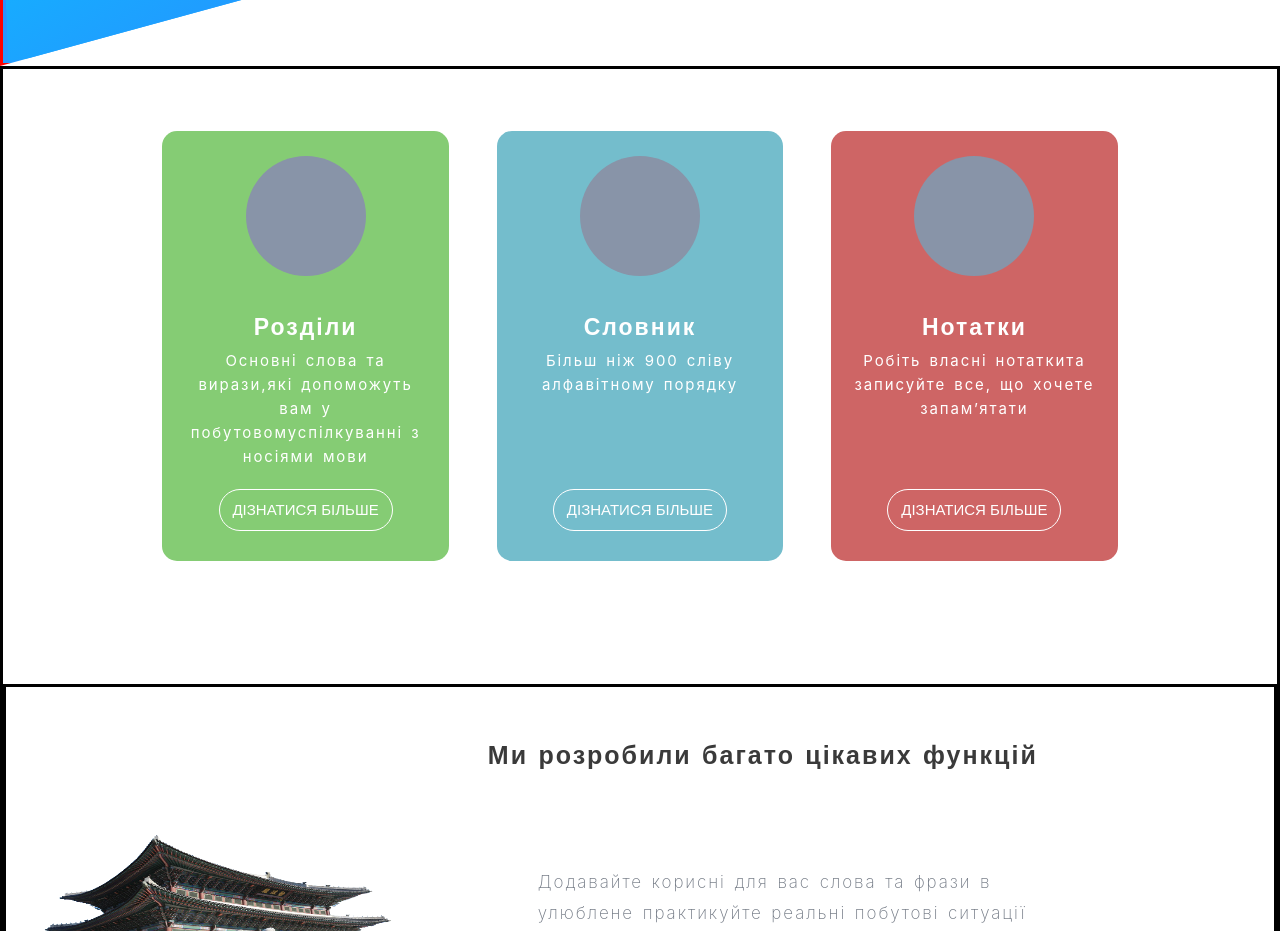
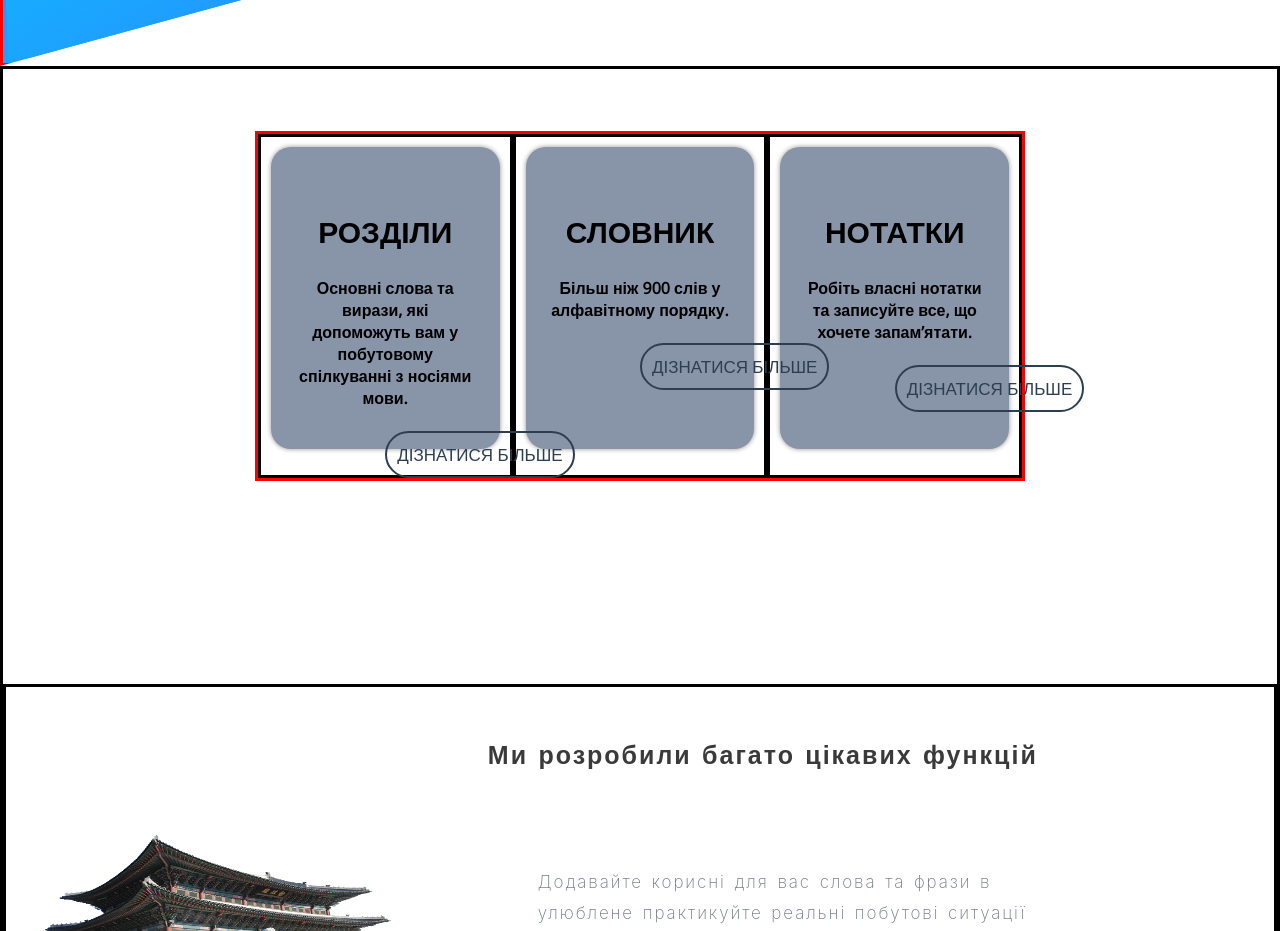
Before and after one commit to KeyToTech/KoreanPhraseBookSite, a React (Create React App) app: page / in a window 1280 px wide. Shown: the part 940-1871 px from the top of the page. Built offline with nearby package versions, Linux system fonts and the light colour scheme.

Commit message:
new design table-card in section one

```diff
--- a/src/components/content/section_one/section_one.js
+++ b/src/components/content/section_one/section_one.js
@@ -8,49 +8,68 @@ class SectionOne extends Component {
         return (
             <section className="wrapp_info_section_one">
 
+                <div className="tables">
 
-                    <div className="row">
+                    <div className="col">
 
-                        <div className="collumn-green">
-                            <div className="image">
+                       <div className="table">
 
-                            </div>
-                            <div className="content-text">
-                                <h1 className="title-form">Розділи</h1>
-                                <p className="text"> Основні слова та вирази,які допоможуть вам у побутовомуспілкуванні з носіями мови</p>
-                            </div>
-                            <div className="button-container">
-                                <a href="https://fontawesome.com/icons/check?style=light" className="button">дізнатися більше</a>
-                            </div>
+                       <h2>Розділи</h2>
+
+
+                       <h4>Основні слова та вирази,
+                             які допоможуть вам у побутовому
+                                  спілкуванні з носіями мови.
+                       </h4>
+
+                       <a href="#">Дізнатися більше</a>
+
+
+
+                       </div>
+
+                    </div>
+
+                    <div className="col">
+
+                        <div className="table">
+
+                        <h2>Словник</h2>
+
+                        <h4>
+                        Більш ніж 900 слів
+у алфавітному порядку.
+
+                       </h4>
+
+                       <a href="#">Дізнатися більше</a>
+
                         </div>
 
-                        <div className="collumn-blue">
-                            <div className="image">
+                    </div>
 
-                            </div>
-                            <div className="content-text">
-                                <h1 className="title-form">Словник</h1>
-                                <p className="text">Більш ніж 900 сліву алфавітному порядку</p>
-                            </div>
-                            <div className="button-container">
-                                <a href="https://www.google.com.ua/" className="button">дізнатися більше</a>
-                            </div>
-                      </div>
-                        <div className="collumn-red">
-                            <div className="image">
+                    <div className="col">
 
-                            </div>
-                            <div className="content-text">
-                                <h1 className="title-form">Нотатки</h1>
-                                <p className="text">Робіть власні нотаткита записуйте все, що хочете запам’ятати</p>
-                            </div>
-                            <div className="button-container">
-                                <a href="https://www.google.com.ua/" className="button">дізнатися більше</a>
-                            </div>
+                         <div className="table">
+
+                         <h2>Нотатки</h2>
+
+                         <h4>
+                         Робіть власні нотатки
+та записуйте все, що хочете запам’ятати.
+
+                       </h4>
+
+
+                       <a href="#">Дізнатися більше</a>
+
+
                         </div>
 
+                    </div>
 
-                    </div>
+                </div>
+
 
 
 
--- a/src/components/content/style.css
+++ b/src/components/content/style.css
@@ -6,10 +6,70 @@
 .wrapp_info_section_one {
 
     height: 430px;
-    width: 60%;
+    width: 70%;
     display: flex;
     flex-direction: column;
     margin: 0 auto;
+    color: black;
+}
+
+
+
+.tables {
+    border: red solid;
+    height: 80%;
+    max-width: 80%;
+    display: flex;
+    margin: 0 auto;
+    flex-wrap: wrap;
+    text-align: center;
+}
+
+.col {
+    border: black solid;
+    height: 100%;
+    flex: 25%;
+    padding: 10px;
+    max-width: 350px;
+    box-sizing: border-box;
+}
+
+.table {
+
+    background: #8894a8;
+    height: 70%;
+    border-radius: 20px;
+    padding: 40px 20px;
+    font-family: 'Open Sans', sans-serif;
+    box-shadow: 0 0 5px #00000070;
+}
+
+.table h2 {
+
+    color: black;
+    text-transform: uppercase;
+
+}
+
+.table a {
+
+    text-decoration: none;
+    color: #2c3e50;
+    border: 2px solid #2c3e50;
+    padding: 10px 10px;
+    border-radius: 40px;
+    text-transform: uppercase;
+    font-size: 17px;
+    transition: 0.5s linear;
+    position: absolute;
+}
+
+.table a:hover {
+
+    text-decoration: none;
+    background: #2c3e50;
+    color: white;
+
 }
 
 .row {
```
